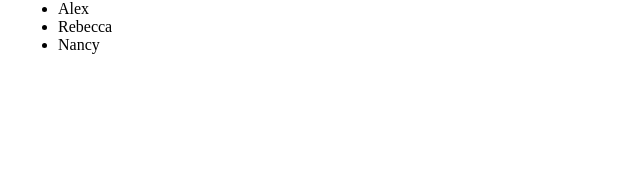
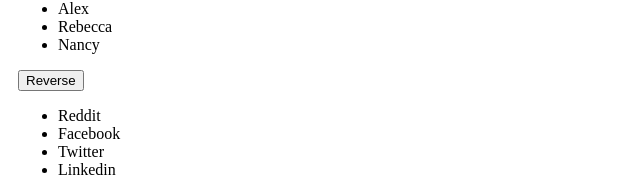
Before and after one commit to mszahan/react-official, a React (Vite) app: page /interact in a window 1280 px wide. Shown: the part 3766-3958 px from the top of the page, without its empty margins (0-640 px from the left). Before the commit the page ends 3836 px from the top, so only its background shows below. Built offline with nearby package versions, Linux system fonts and the light colour scheme.

Commit message:
reversed the array by spread copy and mutating the copied array

```diff
--- a/src/components/interact/ArrayObject.jsx
+++ b/src/components/interact/ArrayObject.jsx
@@ -199,7 +199,38 @@
     )
 }
 
+const initialList = [
+    {id: 0, title: 'Reddit'},
+    {id: 1, title: 'Facebook'},
+    {id: 2, title: 'Twitter'},
+    {id: 3, title: 'Linkedin'}
+]
 
+function ReverseList() {
+    const [list, setList] = useState(initialList);
+
+    function handleClick() {
+        const nextList = [...list];
+        nextList.reverse();
+        setList(nextList);
+    }
+
+    return (
+        <div className="reverse">
+            <button onClick={handleClick}>
+                Reverse
+            </button>
+
+            <div className="reverese-conten">
+                <ul>
+                    {list.map(social => (
+                        <li key={social.id}> {social.title} </li>
+                    ))}
+                </ul>
+            </div>
+        </div>
+    )
+}
 
 
 export default function ArrayObject(){
@@ -209,6 +240,7 @@
             {/* <ShapeEditor/> */}
             <CounterList/>
             <InsList/>
+            <ReverseList/>
         </div>
     )
 }
```
